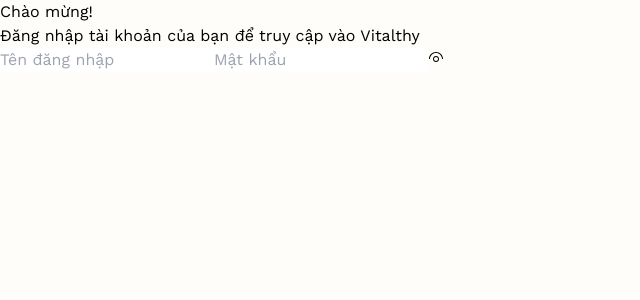
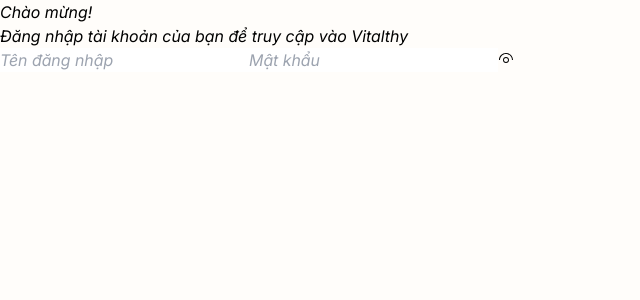
Before and after one commit to Tankira/Vitalthy-App, a Vue app: page / in a window 1280 px wide. Shown: the top 300 px of the page, without its empty margins (0-640 px from the left). Built offline with nearby package versions, Linux system fonts and the light colour scheme.

Commit message:
Add Inter Font

```diff
--- a/src/style.css
+++ b/src/style.css
@@ -10,7 +10,7 @@
 
 :root {
     background: #fffdfa;
-    font-family: 'Work Sans';
+    font-family: 'Inter', 'Work Sans';
 }
 
 @font-face {
@@ -25,3 +25,16 @@
     font-style: italic;
     src: url('./assets/Fonts/Work Sans/WorkSans-Italic-VariableFont_wght.ttf') format('TrueType');
 }
+
+@font-face {
+    font-family: 'Inter';
+    font-weight: 100 900;
+    src: url('./assets/Fonts/Inter/Inter-Italic-VariableFont_opsz,wght.ttf') format('TrueType');
+}
+
+@font-face {
+    font-family: 'Inter';
+    font-weight: 100 900;
+    font-style: italic;
+    src: url('./assets/Fonts/Inter/Inter-VariableFont_opsz,wght.ttf') format('TrueType');
+}
```
